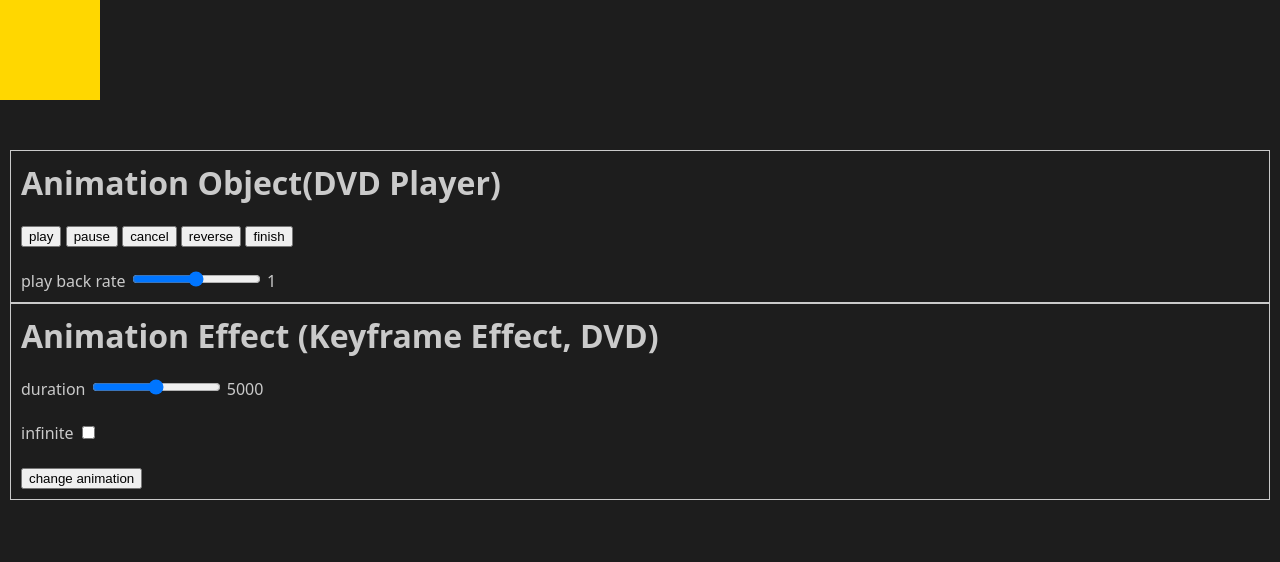
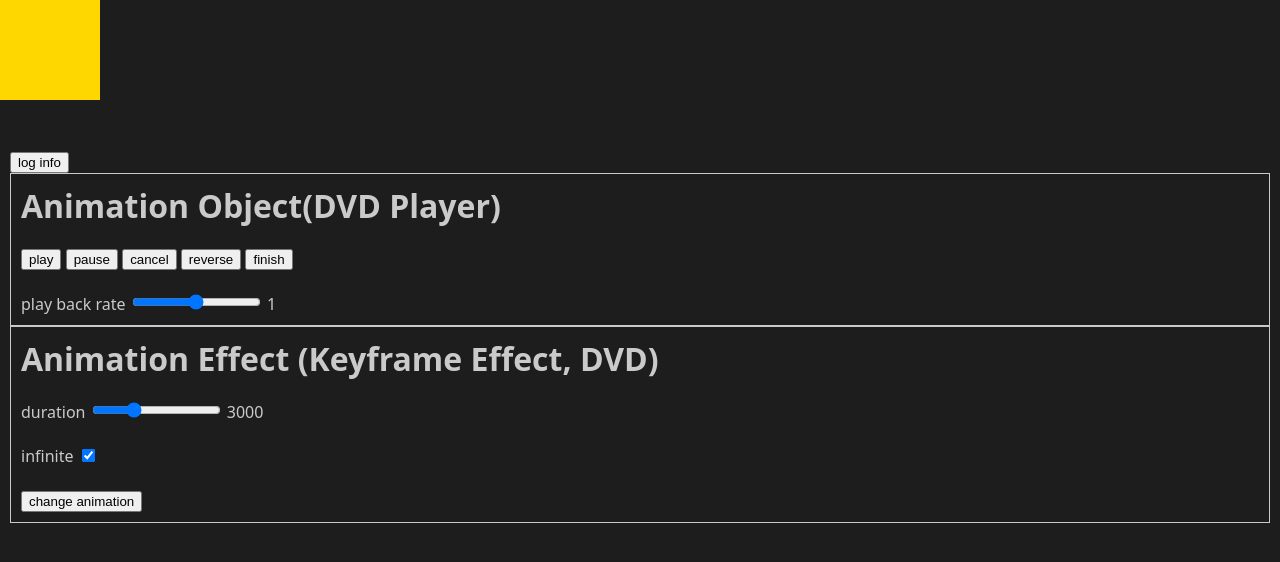
Before and after one commit to nishinohi/layout-playground, a website: page animation/api-buttons/index.html in a window 1280 px wide. Drawn offline with Linux system fonts and the light colour scheme.

Commit message:
[add] add animation info

```diff
--- a/animation/api-buttons/index.html
+++ b/animation/api-buttons/index.html
@@ -10,6 +10,7 @@
   <body>
     <div class="square"></div>
     <div class="controls">
+      <button class="button logInfo">log info</button>
       <div class="section">
         <h1>Animation Object(DVD Player)</h1>
         <button class="button play">play</button>
@@ -21,13 +22,13 @@
         <br />
         <label for="playbackRateInput">play back rate</label>
         <input type="range" id="playbackRateInput" step="0.2" min="0" max="2" />
-        <output id="playbackRateInputValue" for="playbackRateInput">1</output>
+        <output id="playbackRateInputValue" for="playbackRateInput"></output>
       </div>
       <div class="section">
         <h1>Animation Effect (Keyframe Effect, DVD)</h1>
         <label for="durationInput">duration</label>
         <input type="range" step="500" min="0" max="10000" id="durationInput" type="text" />
-        <output id="durationInputValue" for="durationInput">5000</output>
+        <output id="durationInputValue" for="durationInput"></output>
         <br /><br />
         <label id="infiniteInputValue" for="infiniteInput">infinite</label>
         <input type="checkbox" id="infiniteInput" />
--- a/animation/api-buttons/script.js
+++ b/animation/api-buttons/script.js
@@ -61,6 +61,15 @@ document.addEventListener('DOMContentLoaded', () => {
           },
         ])
       }
+      if (button.classList.contains('logInfo')) {
+        console.info('playState', animation.playState)
+        console.info('currentTime', animation.currentTime)
+        console.info('startTime', animation.startTime)
+        console.info('playbackRate', animation.playbackRate)
+        console.info('keyframes', animation.effect.getKeyframes())
+        console.info('timing', animation.effect.getTiming())
+        console.info('computed timing', animation.effect.getComputedTiming())
+      }
     })
   })
 
@@ -70,6 +79,8 @@ document.addEventListener('DOMContentLoaded', () => {
     animation.updatePlaybackRate(e.target.value)
     playbackRateInputValue.value = e.target.value
   })
+  playbackRateInput.value = animation.playbackRate
+  playbackRateInputValue.value = animation.playbackRate
 
   const durationInput = document.getElementById('durationInput')
   const durationInputValue = document.getElementById('durationInputValue')
@@ -79,11 +90,14 @@ document.addEventListener('DOMContentLoaded', () => {
     })
     durationInputValue.value = e.target.value
   })
+  durationInput.value = animation.effect.getComputedTiming().duration
+  durationInputValue.value = animation.effect.getComputedTiming().duration
+
   const infiniteInput = document.getElementById('infiniteInput')
-  const infiniteInputValue = document.getElementById('infiniteInputValue')
   infiniteInput.addEventListener('change', (e) => {
     animation.effect.updateTiming({
       iterations: e.target.checked ? Infinity : 1,
     })
   })
+  infiniteInput.checked = animation.effect.getComputedTiming().iterations === Infinity
 })
```
